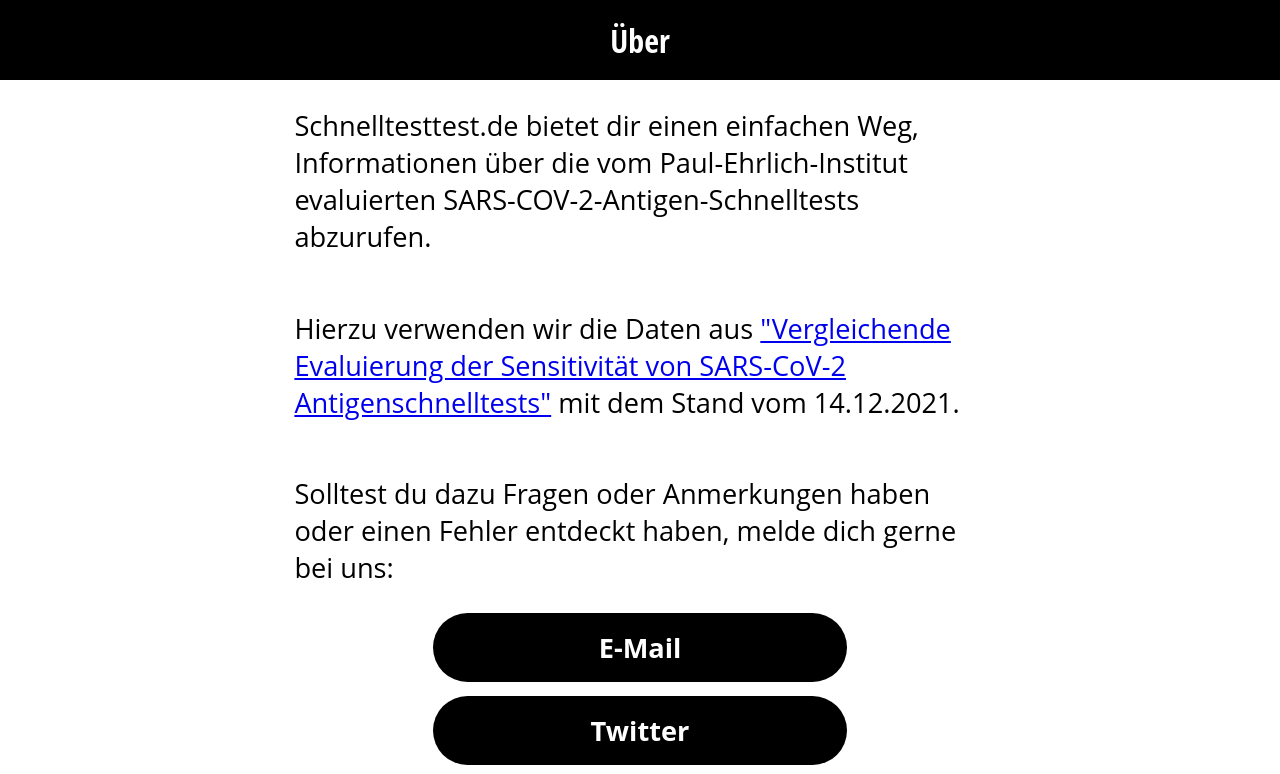
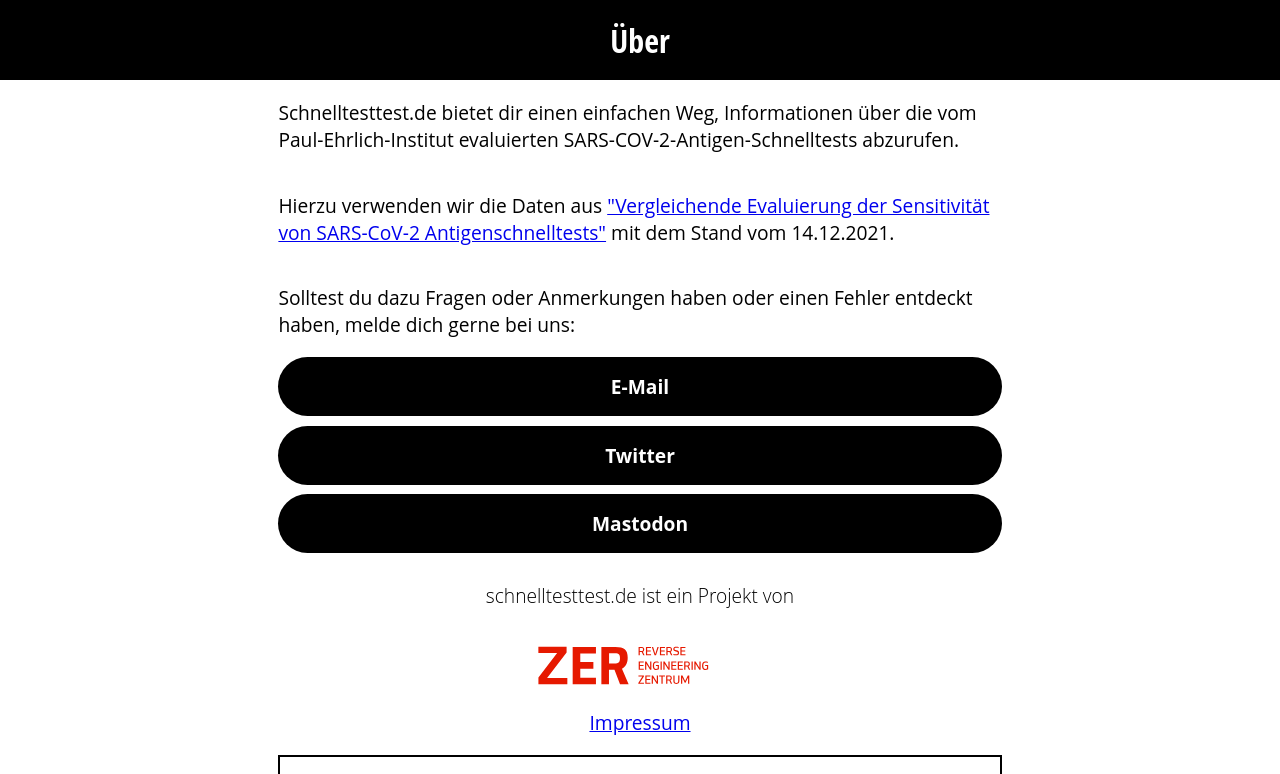
Before and after one commit to zerforschung/schnelltesttest.de, a React (Create React App) app: page /about in a window 1280 px wide. Shown: the top 774 px of the page. Built offline with nearby package versions, Linux system fonts and the light colour scheme.

Commit message:
💄 text-size & contact-button width

```diff
--- a/src/components/ContactInfo.tsx
+++ b/src/components/ContactInfo.tsx
@@ -3,7 +3,7 @@ function ContactButton({ href, text }: { href: string; text: string }): JSX.Elem
   return (
     <a
       style={{
-        width: '60%',
+        width: '100%',
         padding: '1rem',
         marginBottom: '.5em',
         backgroundColor: 'black',
--- a/src/index.css
+++ b/src/index.css
@@ -11,5 +11,5 @@ body {
     'Ubuntu', 'Cantarell', 'Fira Sans', 'Droid Sans', 'Helvetica Neue', sans-serif;
   -webkit-font-smoothing: antialiased;
   -moz-osx-font-smoothing: grayscale;
-  font-size: calc(1.5rem + 0.25vw);
+  font-size: calc(1rem + 0.25vw);
 }
```
